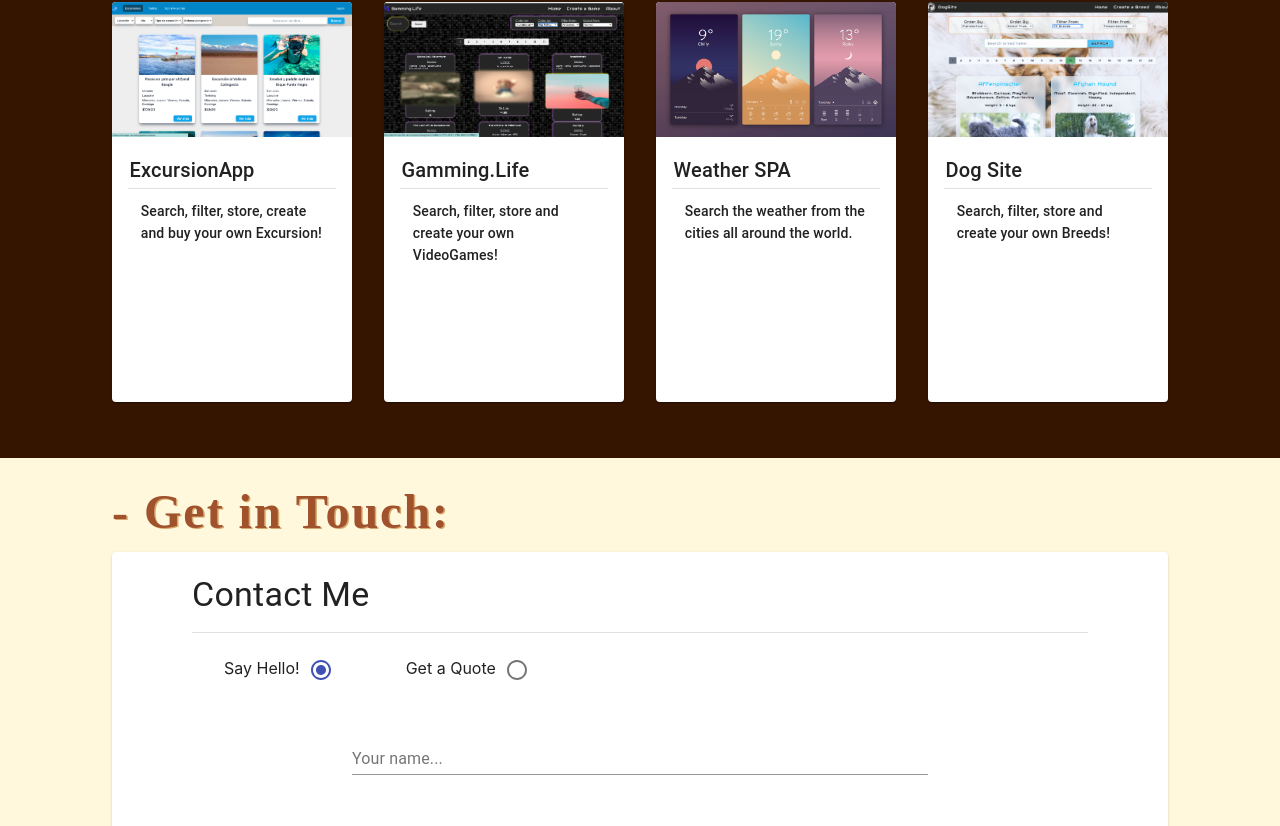
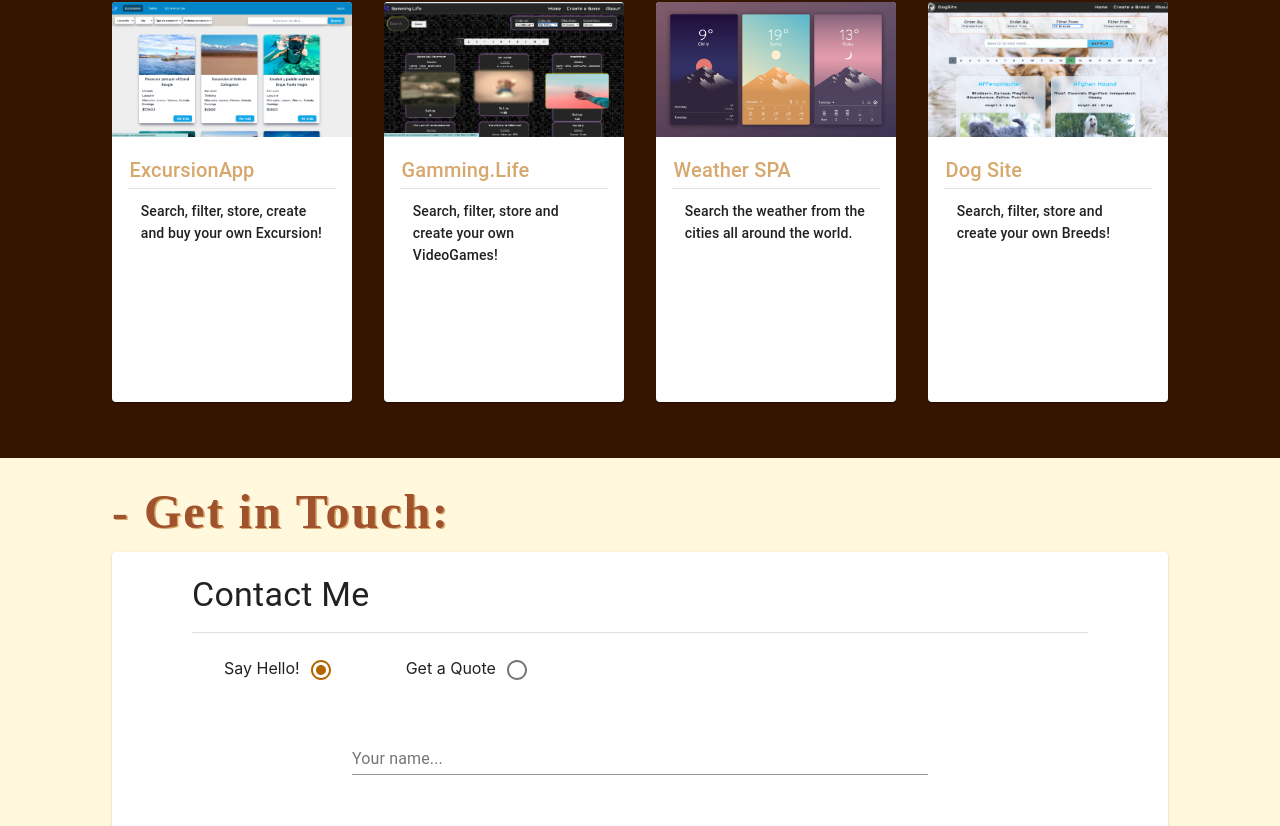
Before and after one commit to Brachintosh/Portfolio-Bedendo-MUI, a React (Create React App) app: page / in a window 1280 px wide. Shown: the part 4794-5620 px from the top of the page. Built offline with nearby package versions, Linux system fonts and the light colour scheme; a web font is replaced by a local one.

Commit message:
theme-palette

```diff
--- a/src/App.js
+++ b/src/App.js
@@ -1,4 +1,4 @@
-import { makeStyles } from "@material-ui/core";
+import { createTheme, } from '@material-ui/core/styles';
 import NavBar from "./components/NavBar";
 import About from "./components/About";
 import Skills from "./components/Skills";
@@ -6,15 +6,24 @@ import MyWork from "./components/MyWork";
 import ContactMe from "./components/ContactMe";
 import ScrollToTop from "./components/ScrollToTop";
 import FooterBrand from "./components/FooterBrand";
+import { makeStyles, MuiThemeProvider } from "@material-ui/core";
+import { brown, amber } from "@material-ui/core/colors";
+
+const theme = createTheme({
+  palette:{
+    primary:{main:"#b26500"},
+    secondary:{main:"#343434"},
+    third: {main: "#D7A86E"},
+   }
+})
 
 function App() {
 
 const classes = useStyles();
 
   return (
-
+  <MuiThemeProvider theme={theme}>
     <div className={classes.root}>
-
       <NavBar />
       <ScrollToTop hidden showBelow={150}/>
       <About id="about" title="About Me" dark={true} />
@@ -23,7 +32,7 @@ const classes = useStyles();
       <ContactMe id="contact" title="Get in Touch" dark={false} />
       <FooterBrand />
     </div>
-
+  </MuiThemeProvider>
   );
 };
 
@@ -31,7 +40,7 @@ const classes = useStyles();
 const useStyles = makeStyles((theme) =>({
   // ClassName:
   root:{
-    color: "#616161"
+    color: "#b26500"
   }
 }))
 
--- a/src/components/MyWork.js
+++ b/src/components/MyWork.js
@@ -110,6 +110,7 @@ const useStyles = makeStyles((theme) =>({
     },
     titleText: {
       margin: theme.spacing(.2),
+      color: theme.palette.third.main,
     },
     descText: {
       padding: theme.spacing(1.5, 1.6),
```
